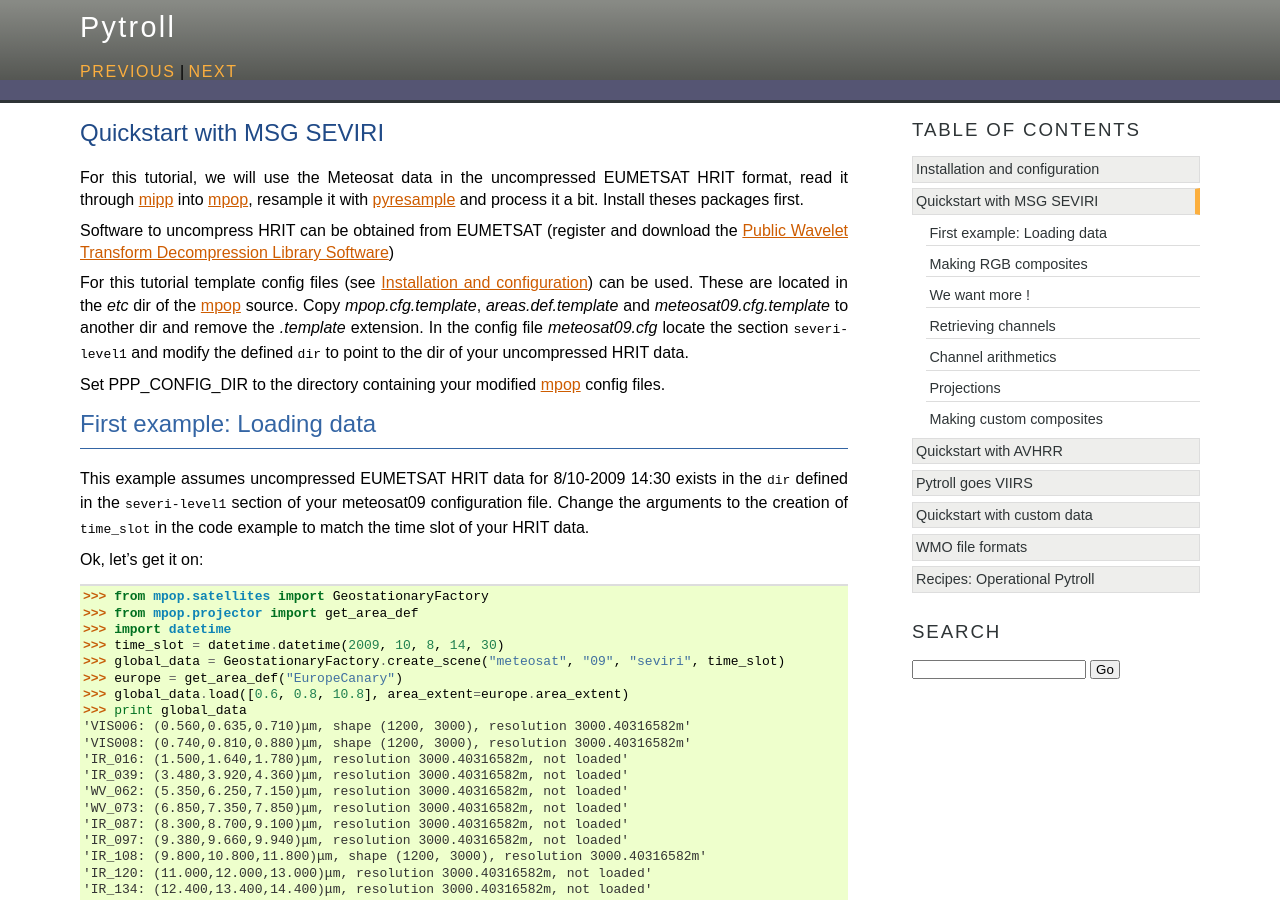
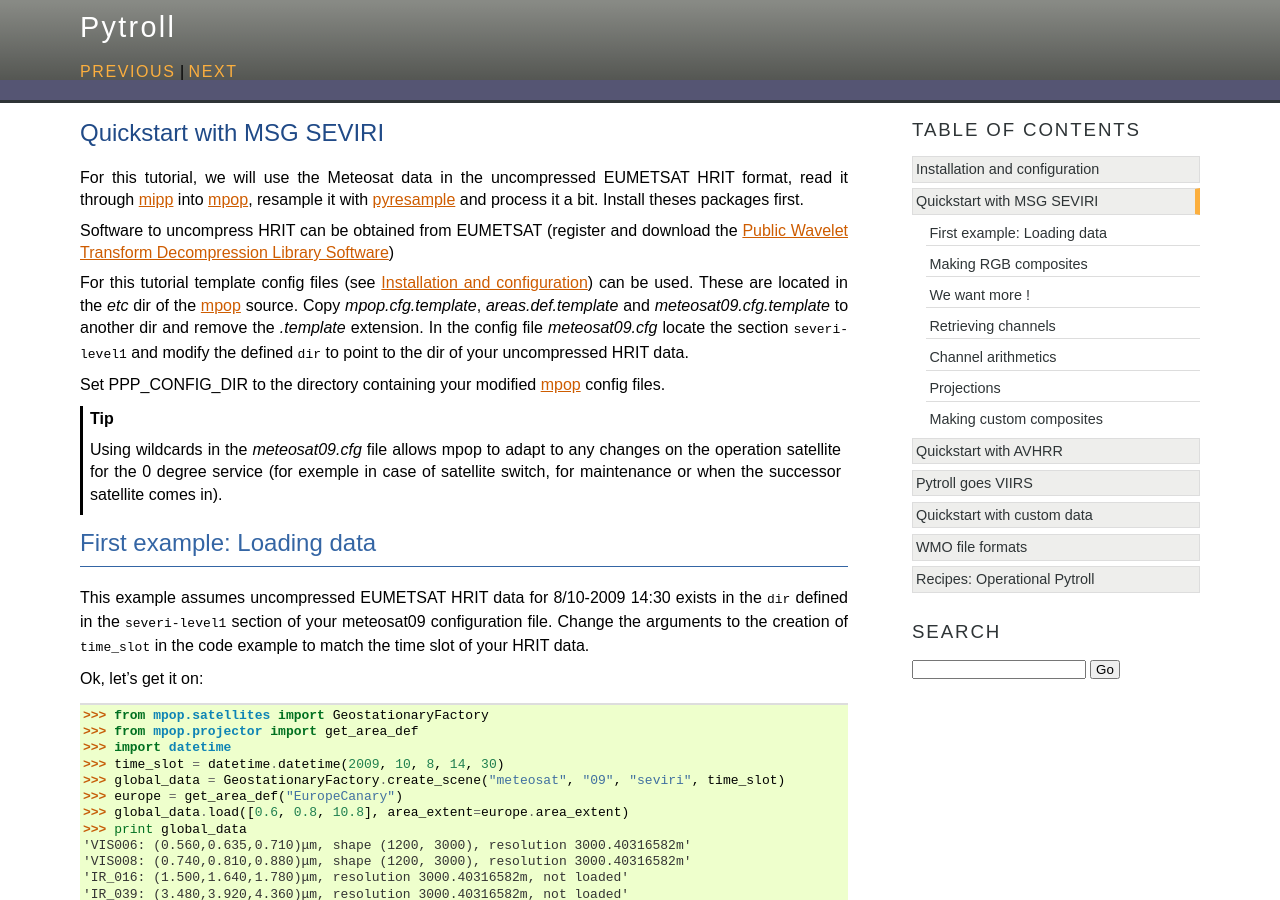
Before and after one commit to pytroll/pytroll, a Sphinx documentation site: the page built from web/source/quickstart_seviri.rst, in a window 1280 px wide and 900 px high. Built offline with Sphinx 7.4.7, drawn with Linux system fonts in a browser that asks for light colours; formulas are drawn with MathJax 3.

Commit message:
Updating the website.

```diff
--- a/web/source/index.rst
+++ b/web/source/index.rst
@@ -21,12 +21,12 @@
 * mipp_ for reading weather satellite data
 * mpop_ for processing weather satellite data
 * python-bufr_ for reading bufr files
+* pycoast_ for putting coast lines on an image
 
 Some more packages are in the process of being developped (you're very welcome
 to have a look and give us a hand):
 
 * pyorbital_ for computing satellite orbital parameters and reading TLE's
-* pycoast_ for putting coast lines on an image
 * python-geotiepoints_ for interpolating (and extrapolation) geographic tiepoints.
 
 .. _DMI: http://www.dmi.dk
--- a/web/source/quickstart_seviri.rst
+++ b/web/source/quickstart_seviri.rst
@@ -12,6 +12,11 @@
 For this tutorial template config files (see :doc:`install`) can be used. These are located in the *etc* dir of the mpop_ source. Copy *mpop.cfg.template*, *areas.def.template* and *meteosat09.cfg.template* to another dir and remove the *.template* extension. In the config file *meteosat09.cfg* locate the section :attr:`severi-level1` and modify the defined :attr:`dir` to point to the dir of your uncompressed HRIT data.
 
 Set PPP_CONFIG_DIR to the directory containing your modified mpop_ config files.
+
+.. tip:: Using wildcards in the *meteosat09.cfg* file allows mpop to adapt to
+   any changes on the operation satellite for the 0 degree service (for exemple
+   in case of satellite switch, for maintenance or when the successor satellite
+   comes in).
 
 First example: Loading data
 ===========================
```
Also changed, not shown: 1 other file.
